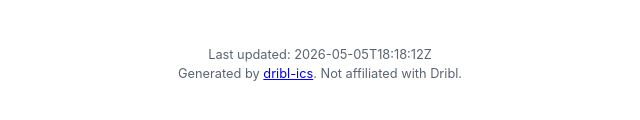
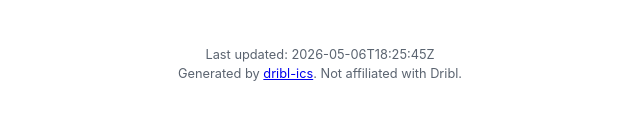
Before and after one commit to Massimoi79/dribl-ics, a website: page docs/index.html in a window 1280 px wide. Shown: the part 818-938 px from the top of the page, 320-960 px from the left. Drawn offline with Linux system fonts and the light colour scheme.

Commit message:
chore: refresh fixtures (25453407498)

```diff
--- a/docs/index.html
+++ b/docs/index.html
@@ -125,7 +125,7 @@
       </ol>
 
       <footer>
-        Last updated: <span id="last-updated">2026-05-05T18:18:12Z</span><br />
+        Last updated: <span id="last-updated">2026-05-06T18:25:45Z</span><br />
         Generated by <a href="https://github.com/Massimoi79/dribl-ics">dribl-ics</a>. Not affiliated with Dribl.
       </footer>
     </main>
```
Also changed, not shown: 1 other file.
